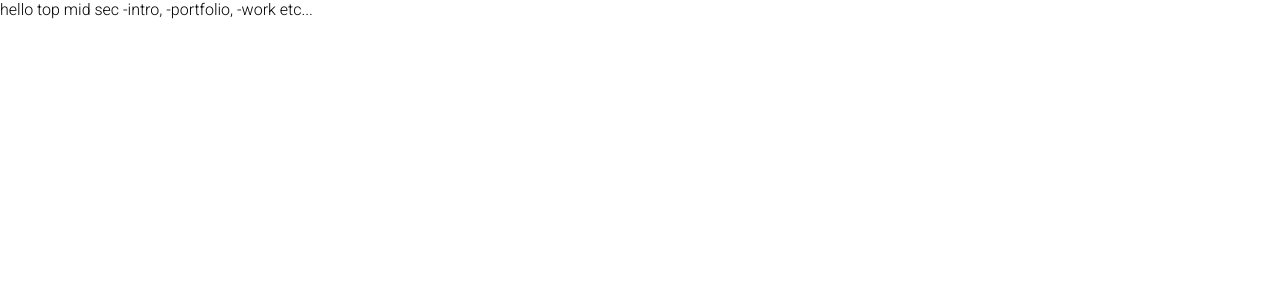
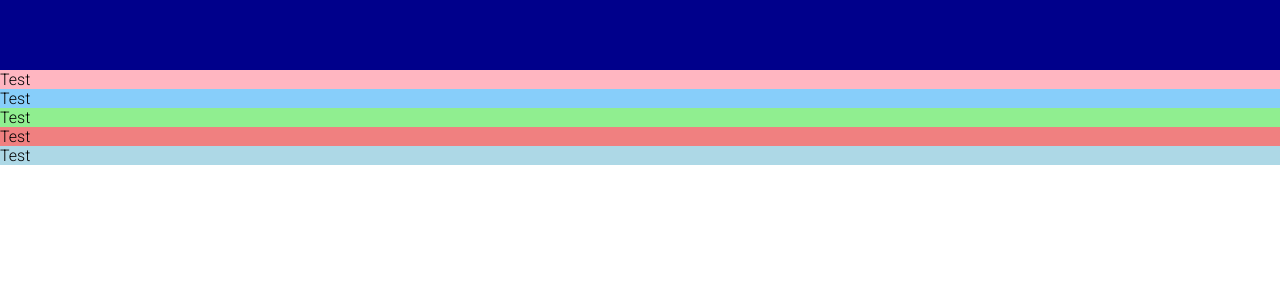
Before and after one commit to Sransonette/personal-website, a React (Create React App) app: page / in a window 1280 px wide. Shown: the top 300 px of the page. Built offline with nearby package versions, Linux system fonts and the light colour scheme.

Commit message:
import all components to app.js and testing to make sure everything is connected

```diff
--- a/src/App.js
+++ b/src/App.js
@@ -1,13 +1,23 @@
 import React from 'react';
+import Contact from './components/Contact/contact';
+import Intro from './components/intro/intro';
+import Portfolio from './components/portfolio/portfolio';
+import Testimonials from './components/testimonials/testimonials';
 import Topbar from './components/topbar/topbar';
+import Works from './components/works/works';
 
 
 function App() {
   return (
     <div className="App">
-      hello
-      top
-      mid sec -intro, -portfolio, -work etc...
+      <Topbar />
+      <div className="sections">
+        <Intro />
+        <Portfolio />
+        <Works />
+        <Testimonials />
+        <Contact />
+      </div>
     </div>
   );
 }
--- a/src/components/Contact/contact.js
+++ b/src/components/Contact/contact.js
@@ -4,7 +4,7 @@
 const Contact = () => {
     return (
         <div className="contact">
-
+            Test
         </div>
     );
 }
--- a/src/components/intro/intro.js
+++ b/src/components/intro/intro.js
@@ -4,7 +4,7 @@
 const Intro = () => {
     return (
         <div className="intro">
-
+            Test
         </div>
     );
 }
--- a/src/components/portfolio/portfolio.js
+++ b/src/components/portfolio/portfolio.js
@@ -4,7 +4,7 @@
 const Portfolio = () => {
     return (
         <div className="portfolio">
-
+            Test
         </div>
     );
 }
--- a/src/components/testimonials/testimonials.js
+++ b/src/components/testimonials/testimonials.js
@@ -4,7 +4,7 @@
 const Testimonials = () => {
     return (
         <div className="testimonials">
-
+            Test
         </div>
     );
 }
--- a/src/components/works/works.js
+++ b/src/components/works/works.js
@@ -4,7 +4,7 @@
 const Works = () => {
     return (
         <div className="works">
-
+            Test
         </div>
     );
 }
```
